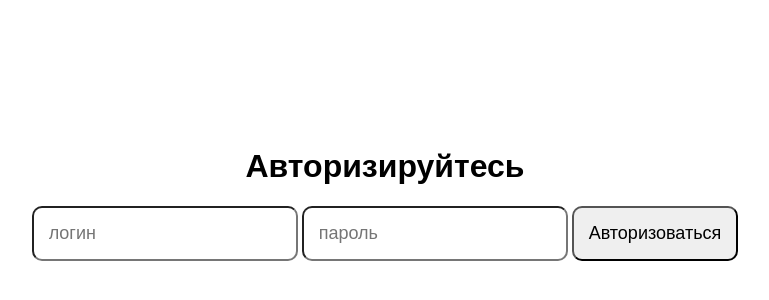
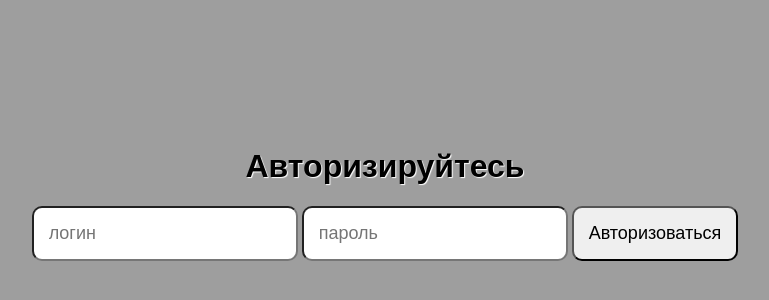
Before and after one commit to daniilkams/nedohackers-antivirus, a plain HTML site: page index.html in a window 1280 px wide. Shown: the part 52-352 px from the top of the page, without its empty margins (255-1024 px from the left). Drawn offline with Linux system fonts and the light colour scheme; the site is published under a folder, as on GitHub Pages, so addresses that start at the root find nothing.

Commit message:
Add files via upload

```diff
--- a/index.html
+++ b/index.html
@@ -32,7 +32,7 @@
 
 <style>
     body {
-        background-image: url('/media/bg.jpg');
+        background-image: url('media/bg.jpg');
         background-repeat: no-repeat;
         background-size: cover;
     }
```
